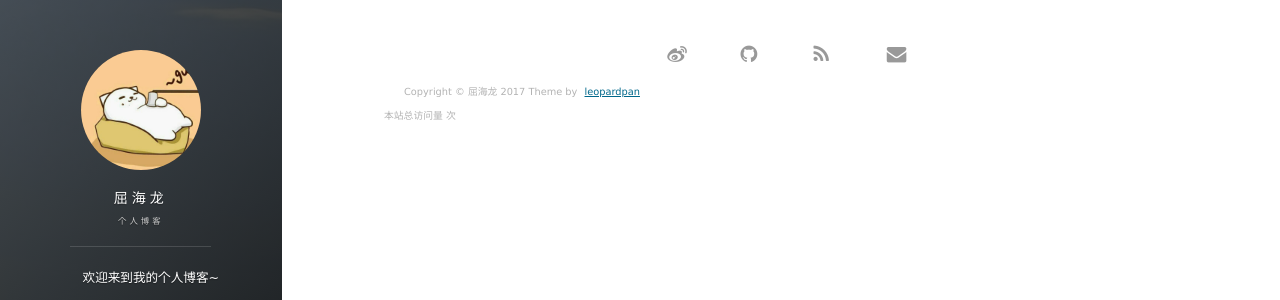
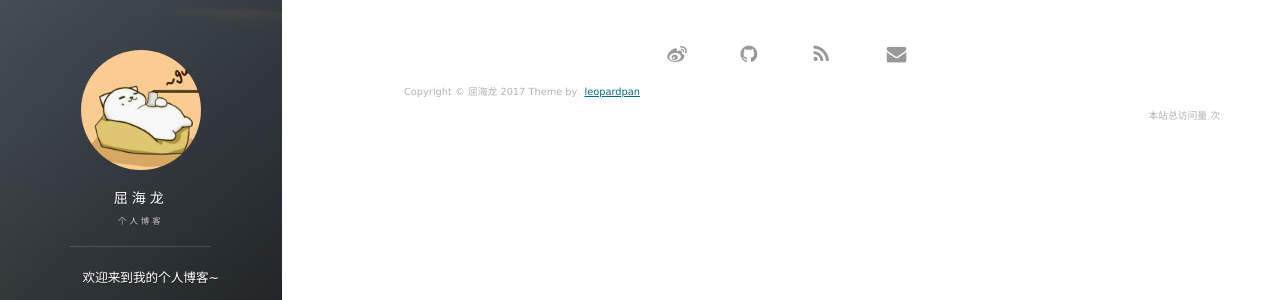
Before and after one commit to quhailong/quhailong.github.io, a Jekyll site: the page built from archive.html, in a window 1280 px wide. Shown: the part 238-538 px from the top of the page. Built offline with Jekyll 4.4.1, drawn with Linux system fonts in a browser that asks for light colours; nearby versions of some CDN libraries; comment, search, counter and statistics services are not loaded.

Commit message:
Update footer.html

```diff
--- a/_includes/footer.html
+++ b/_includes/footer.html
@@ -71,6 +71,8 @@
            <p class="copyright text-muted">
             Copyright &copy; {{ site.title }} {{ site.time | date: '%Y' }} Theme by <a href="http://baixin.io/">leopardpan</a>
             </p>
+            <div align="right">
+    			<link rel="stylesheet" href="//cdn.bootcss.com/font-awesome/4.3.0/css/font-awesome.min.css">
           <!-- 访问统计 -->
           <span id="busuanzi_container_site_pv">
             本站总访问量
@@ -78,6 +80,6 @@
           </span>
 
         </div>
-        <div>
+
     </footer>
 </section>
```
